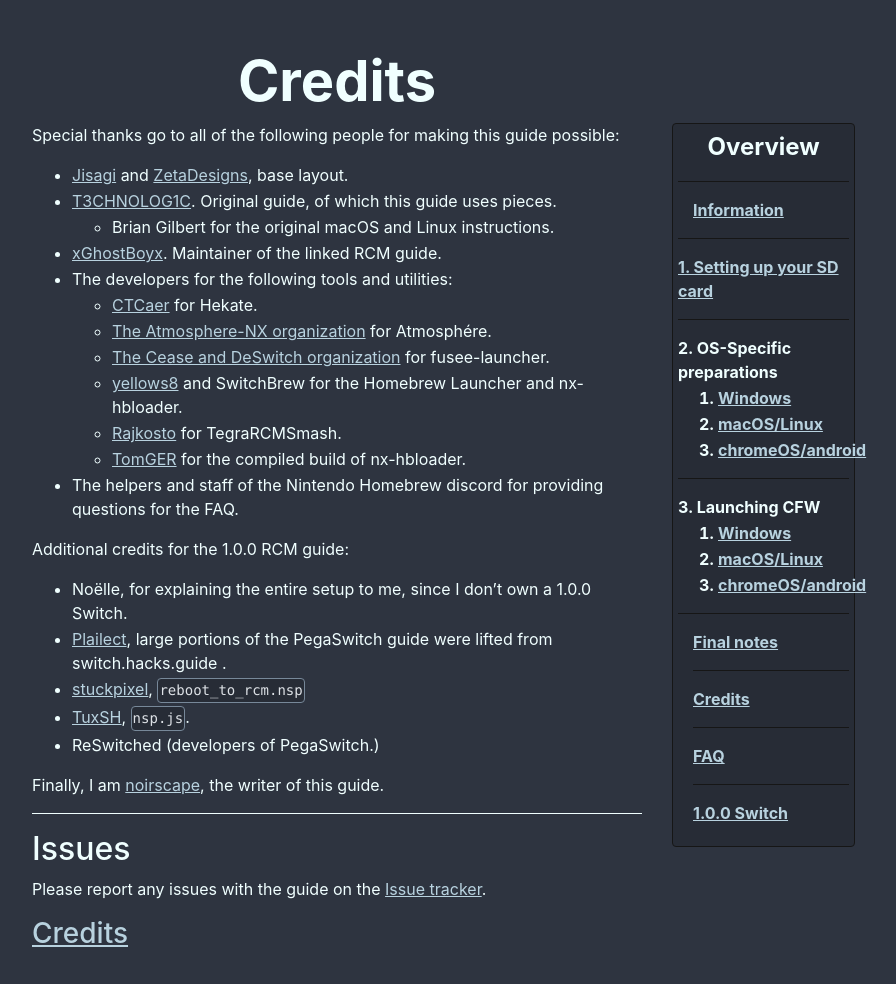
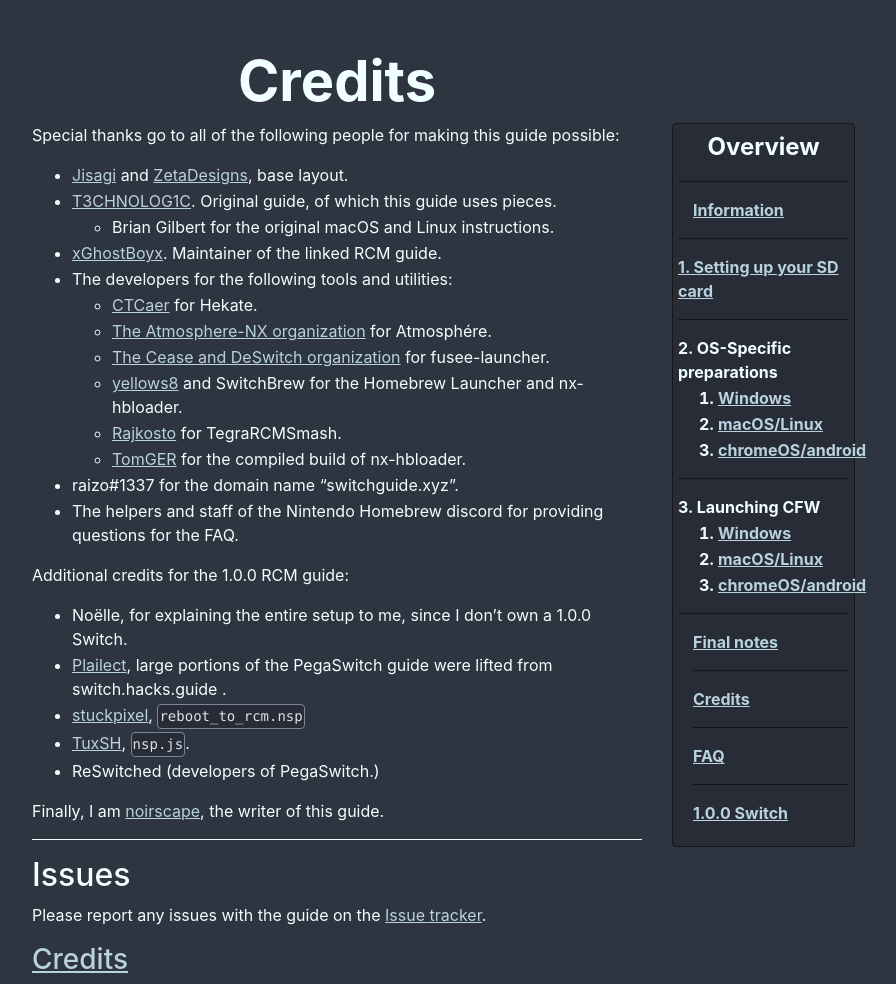
Before and after one commit to noirscape/SwitchGuideOLD, a Jekyll site: the page built from credits.md, in a window 1280 px wide. Shown: the whole page, without its empty margins (303-1199 px from the left). Built offline with Jekyll 4.4.1, drawn with Linux system fonts in a browser that asks for light colours; before the commit the page ends 958 px from its top, so only the background shows below that.

Commit message:
Add raizo to credits

```diff
--- a/credits.md
+++ b/credits.md
@@ -16,6 +16,7 @@
   - [yellows8](https://github.com/yellows8){: .a-table} and SwitchBrew for the Homebrew Launcher and nx-hbloader.
   - [Rajkosto](https://github.com/rajkosto){: .a-table} for TegraRCMSmash.
   - [TomGER](https://github.com/tumGER){: .a-table} for the compiled build of nx-hbloader.
+- raizo#1337 for the domain name "switchguide.xyz".
 - The helpers and staff of the Nintendo Homebrew discord for providing questions for the FAQ.
 
 Additional credits for the 1.0.0 RCM guide:
```
Also changed, not shown: Gemfile.lock.
